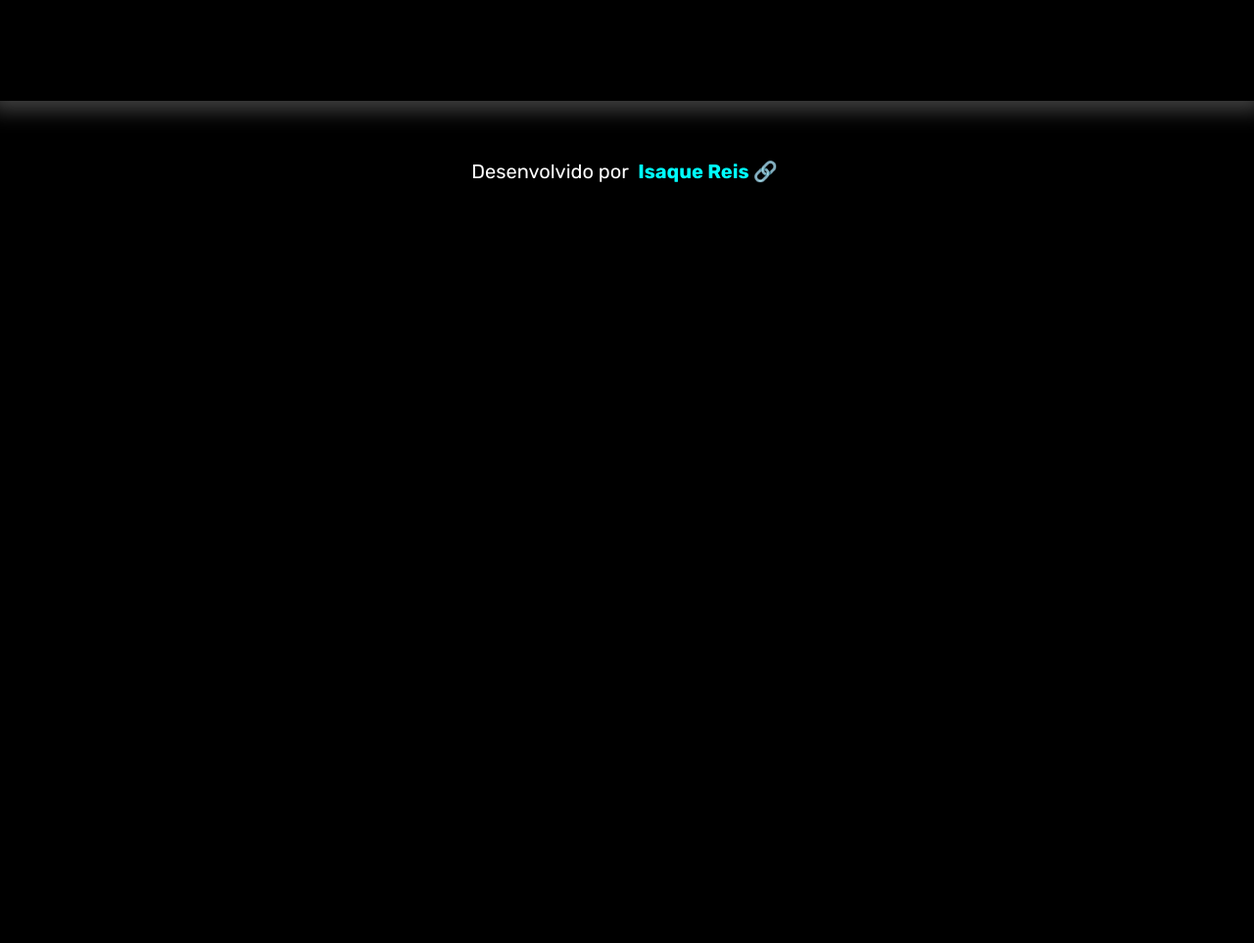
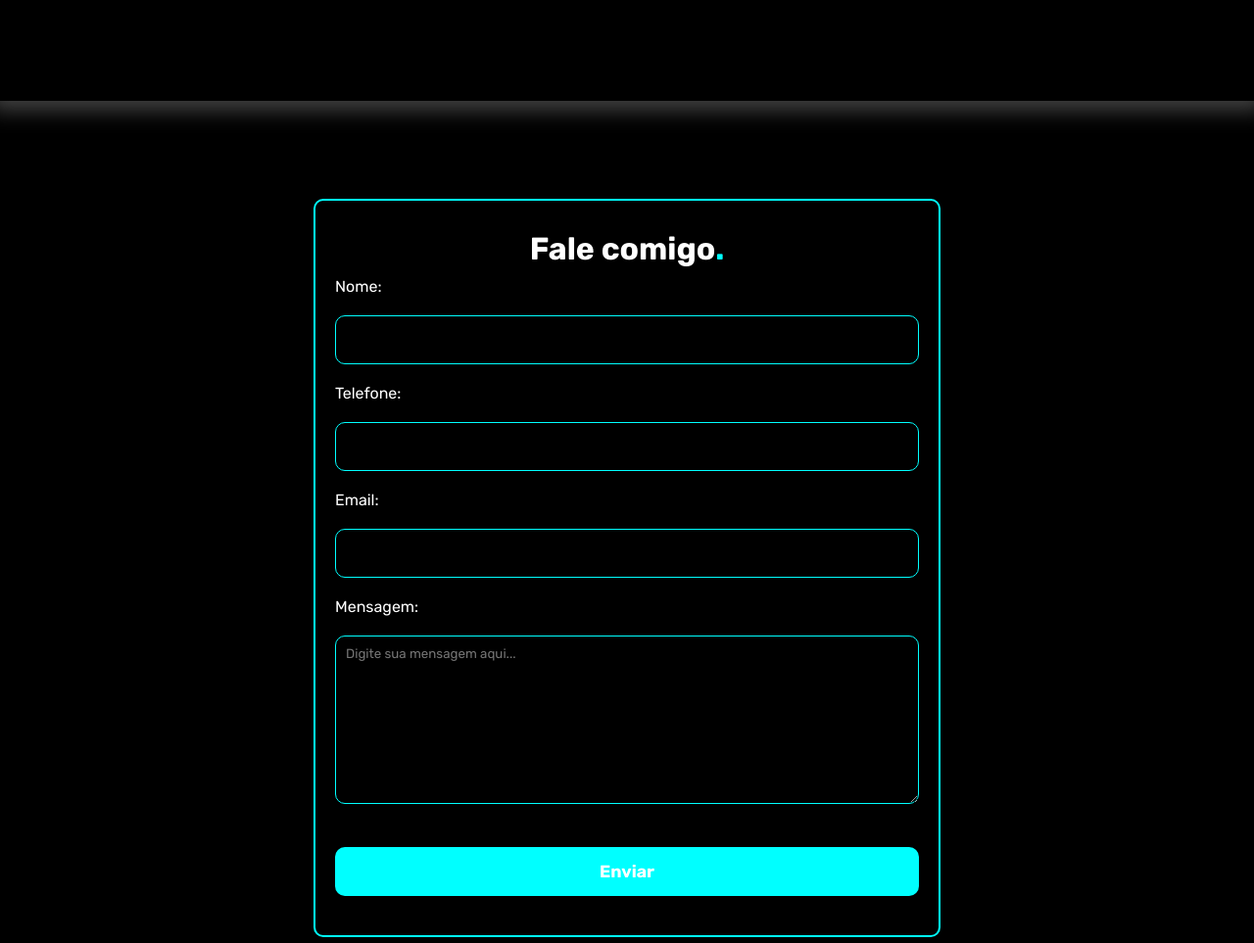
Before and after one commit to devisaquereis/portifolio, a plain HTML site: page index.html in a window 1280 px wide. Shown: the part 2417-3380 px from the top of the page at 98% size. Before the commit the page ends 2614 px from the top, so only its background shows below. Drawn offline with nearby package versions, Linux system fonts and the light colour scheme.

Commit message:
Criação de um formulário para contato

```diff
--- a/estilos/style.css
+++ b/estilos/style.css
@@ -66,6 +66,15 @@ header a:hover{
 
 
 }
+
+
+@media screen and (max-width:820px) {
+        nav{
+            display: none;
+        }
+    }
+
+
 
 header nav ul{
     list-style-type: none;
@@ -286,15 +295,81 @@ section.projetos article .flex{
 
 }
 
+section.formulario .interface .flex{
+    justify-content: center;
+
+}
+
+section.formulario form{
+    margin: 100px 0px;
+    padding: 20px;
+    text-align: left;
+    width: 50vw;
+    max-width: 800px;
+    /* height: 500px; */
+    border: 2px solid aqua;
+    border-radius: 10px;
+
+}
+
+form h2{
+    margin: 10px;
+    text-align: center;
+    font-size: 2em;
+
+}
+
+form input{
+    margin: 20px 0px;
+    padding: 10px;
+    background-color: transparent;
+    border: 1px solid aqua;
+    border-radius: 10px;
+    width: 100%;
+    height: 50px;
+    color: white;
+
+}
+
+form input[type="submit"]{
+    background-color: aqua;
+    font-weight: 700;
+    width: 100%;
+    cursor: pointer;
+    font-size: 1.1em;
+    transition: 0.3s;
+    border: none;
+    color: white;
+
+}
+form input[type="submit"]:hover{
+    box-shadow: 0px 0px 10px aqua;
+
+}
+
+form textarea{
+    margin: 20px 0px;
+    padding: 10px;
+    background-color: transparent;
+    border: 1px solid aqua;
+    border-radius: 10px;
+    width: 100%;
+    color: white;
+
+}
+
+
+
 footer{
     text-align: center;
     margin-top: 50px;
     font-size: 20px;
     padding: 10px;
+    background-color: rgba(0, 255, 255, 0.445);
 }
 
 footer a{
-    color: aqua;
+    color: white;
     text-decoration: none;
     transition: 0.3s;
     padding: 5px;
@@ -302,6 +377,7 @@ footer a{
 
 footer a:hover{
     text-decoration: underline;
+    color: aqua;
     text-shadow: 0px 0px  20px aqua;
 
 }
--- a/index.html
+++ b/index.html
@@ -131,7 +131,36 @@
                             </div>
                         </div>
                     </article>
+            </div>
+        </section>
 
+        <section class="formulario">
+            <div class="interface">
+                    <div class="flex">
+                        <form action="javascript/form.js" method="post" autocomplete="off">
+                            <h2>Fale comigo<span>.</span></h2>
+                            <p>
+                                <label for="inome">Nome: </label>
+                                <input type="text" name="nome" id="inome" required autocomplete="name">
+                            </p>
+                            <p>
+                                <label for="itel">Telefone: </label>
+                                <input type="tel" name="tel" id="itel" required autocomplete="tel">
+                            </p>
+                            <p>
+                                <label for="iemail">Email: </label>
+                                <input type="email" name="email" id="iemail" required autocomplete="email">
+                            </p>
+                            <p>
+                                <label for="imgs">Mensagem:</label>
+                                <textarea id="imsg" name="msg" rows="10" cols="40" placeholder="Digite sua mensagem aqui..."></textarea>
+
+                            </p>
+                            <p>
+                                <input type="submit" value="Enviar">
+                            </p>
+                        </form>
+                    </div>
             </div>
         </section>
     </main>
```
Also changed, not shown: javascript/form.js (added).
